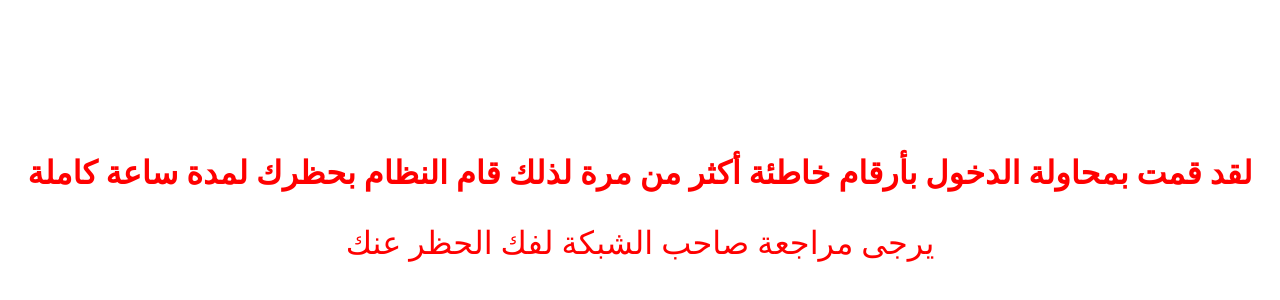
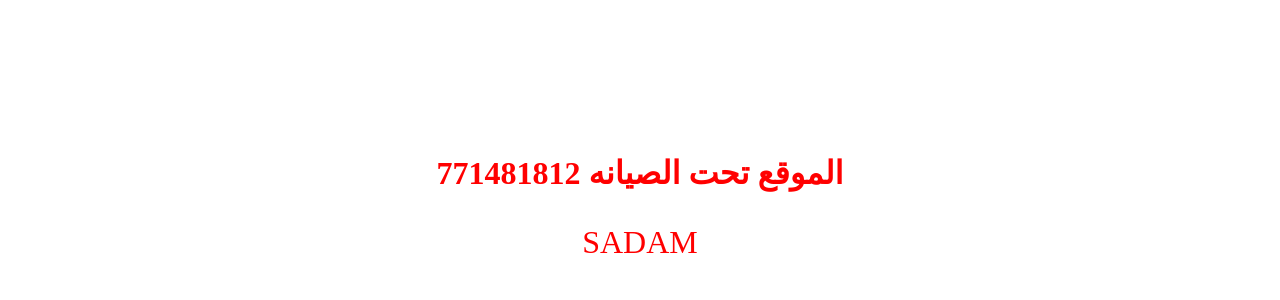
Before and after one commit to sadam771/shop1, a plain HTML site: page index.html in a window 1280 px wide. Shown: the part 16-316 px from the top of the page. Drawn offline with Linux system fonts and the light colour scheme.

Commit message:
Update index.html

```diff
--- a/index.html
+++ b/index.html
@@ -21,9 +21,8 @@ License URL: http://www.shopaltameer.com/
 
 <p class="auto-style1">&nbsp;</p>
 <p class="auto-style1">&nbsp;</p>
-<p class="auto-style1"><strong>لقد قمت بمحاولة الدخول بأرقام خاطئة أكثر من مرة
-لذلك قام النظام بحظرك لمدة ساعة كاملة</strong></p>
-<p class="auto-style1">يرجى مراجعة صاحب الشبكة لفك الحظر عنك</p>
+<p class="auto-style1"><strong>الموقع تحت الصيانه 771481812</strong></p>
+<p class="auto-style1">SADAM</p>
 <p>&nbsp;</p>
 
 </body>
```
